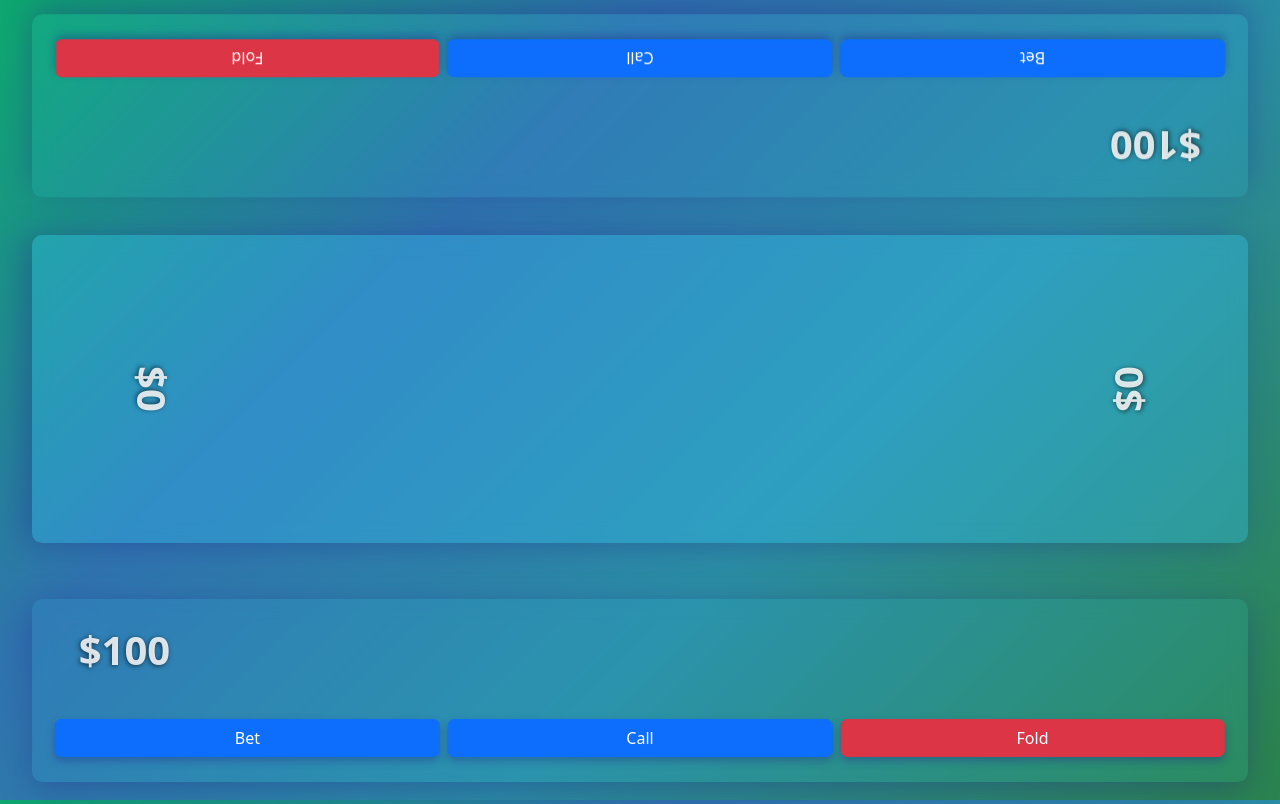
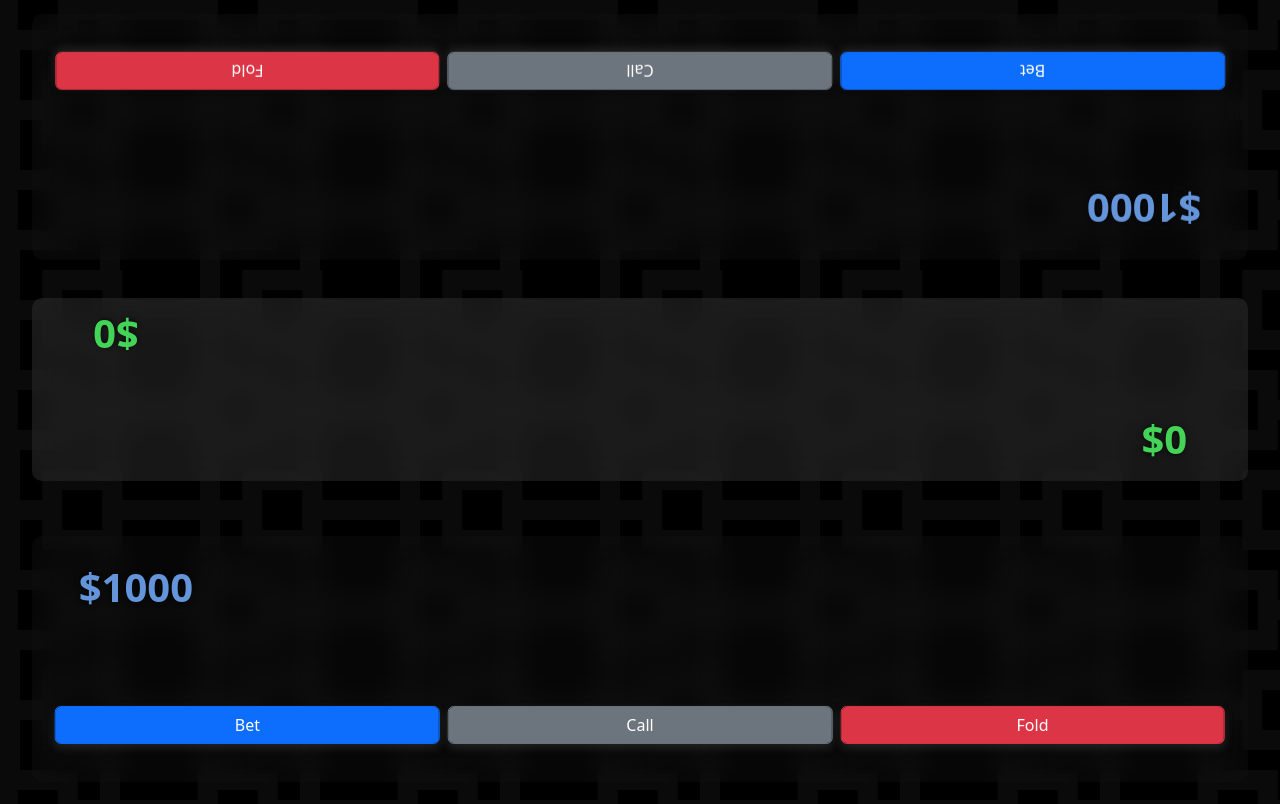
Before and after one commit to CarterE1/ChipCounter, a React (Vite) app: page / in a window 1280 px wide. Built offline with nearby package versions, Linux system fonts and the light colour scheme.

Commit message:
- revamped ui/background/color scheme - added call button functionality - improved bet pop up + bet slider - added +/- buttons for betting - changed starting stack to $1000

```diff
--- a/src/App.css
+++ b/src/App.css
@@ -1,9 +1,10 @@
+
+/* MAIN */
 .wrapper{
   display: flex;
   justify-content: center;
   align-items: center;
   height: 100.5vh;
-
 }
 
 .main {
@@ -16,13 +17,13 @@
   gap: 5%;
 }
 
+/* PLAYER PANEL */
 .PlayerPanel{
   flex-grow: 0.8;
   padding: 1.5%;
-  background: rgba(54, 201, 255, 0.1);
-  box-shadow: 0 8px 32px 0 rgba( 31, 38, 135, 0.37 );
-  backdrop-filter: blur( 10px );
-  -webkit-backdrop-filter: blur( 10px);
+  background: rgba(66, 66, 66, 0.1);
+  backdrop-filter: blur( 15px );
+  -webkit-backdrop-filter: blur( 15px);
   border-radius: 10px;
 }
 
@@ -35,13 +36,14 @@
   width: 95%;
 }
 
+
+/* POT */
 .pot{
   margin-bottom: 2%;
   flex-grow: 1.5;
-  background: rgba( 54, 203, 255, 0.3 );
-  box-shadow: -8px 0px 32px 0px rgba( 31, 38, 135, 0.37 );
-  backdrop-filter: blur( 10px );
-  -webkit-backdrop-filter: blur( 10px);
+  background: rgba(77, 77, 77, 0.3);
+  backdrop-filter: blur( 15px );
+  -webkit-backdrop-filter: blur( 15px);
   border-radius: 10px;
   width: 95%;
 
@@ -52,28 +54,60 @@
 }
 
 .potStack1, .potStack2 {
-  color: rgba(255, 255, 255, 0.85);
+  position: absolute;
+
+  color: rgba(78, 247, 101, 0.85);
   font-weight: bold;
   text-shadow: -1px 1px 5px rgba(0, 0, 0, 0.606);
-
-  margin: 8%;
 }
 
 .potStack1 {
-  transform: rotate(90deg);
+  transform: rotate(180deg);
+  top: 7%;
+  left: 5%;
 }
 
 .potStack2 {
-  transform: rotate(-90deg);
+  right: 5%;
+  bottom: 5%;
 }
 
+.stack{
+  color: rgba(117, 174, 255, 0.85);
+  font-weight: bold;
+  text-shadow: -1px 1px 5px rgba(0, 0, 0, 0.606);
+  margin-left: 2%;
+}
+
+.main-btns{
+  display: block;
+  margin: 0 auto;
+  position: relative;
+  top: 60%;
+  left: 50%;
+  transform: translate(-50%, -58%);
+
+  box-shadow: 0px 4px 8px 0px rgba(77, 77, 77, 0.37);
+}
+
+
+/* BET SCREEN */
 .bet-amount{
-  background: rgba( 54, 203, 255, 0.3 );
-  box-shadow: -8px 0px 32px 0px rgba( 31, 38, 135, 0.37 );
-  backdrop-filter: blur( 10px );
-  -webkit-backdrop-filter: blur( 10px);
+  position: absolute;
+
+  background: rgba(0, 0, 0, 0.788);
+  backdrop-filter: blur( 20px );
+  -webkit-backdrop-filter: blur( 20px);
   border-radius: 10px;
+
   width: 95%;
+  height: 100%;
+
+  bottom: 0;
+  left: 50%;
+  transform: translateX(-50%);
+
+  z-index: 5;
 
   display: flex;
   justify-content: center;
@@ -81,10 +115,41 @@
 }
 
 .bet-slider{
-  margin-top: 5%;
+  margin-top: 8%;
   margin-left: 5%;
   margin-bottom: 2.5%;
-  width: 75% !important;
+  width: 70% !important;
+}
+
+.slider {
+  -webkit-appearance: none;
+  width: 100%;
+  height: 15%;
+  border-radius: 5px;
+  background: #ffffff;
+  outline: none;
+  opacity: 1;
+  -webkit-transition: .2s;
+  transition: opacity .2s;
+}
+
+
+.slider::-webkit-slider-thumb {
+  -webkit-appearance: none;
+  appearance: none;
+  width: 7.5vw;
+  height: 3.5vh;
+  border-radius: 50%;
+  background: #2356ff;
+  cursor: pointer;
+}
+
+.slider::-moz-range-thumb {
+  width: 7.5vw;
+  height: 3.5vh;
+  border-radius: 50%;
+  background: #2356ff;
+  cursor: pointer;
 }
 
 .bet-form-label {
@@ -96,30 +161,19 @@
 }
 
 .bet-buttons {
-  width: 90%;
+  width: 70%;
   margin: 0 auto;
   margin-top: 3%;
+  margin-bottom: 2.5%;
 }
 
-.main-btns{
-  display: block;
+.bet-confirm-buttons {
+  width: 50%;
   margin: 0 auto;
-  position: relative;
-  top: 60%;
-  left: 50%;
-  transform: translate(-50%, -58%);
-
-  box-shadow: 0px 4px 8px 0px rgba( 31, 38, 135, 0.37 );
+  margin-top: 2%;
 }
 
-.stack{
-  color: rgba(255, 255, 255, 0.85);
-  font-weight: bold;
-  text-shadow: -1px 1px 5px rgba(0, 0, 0, 0.606);
-  margin-left: 2%;
-}
-
-
+/*
 body {
   margin: auto;
   font-family: -apple-system, BlinkMacSystemFont, sans-serif;
@@ -140,4 +194,59 @@ body {
   100% {
       background-position: 0% 0%;
   }
+}*/
+
+body {
+  --s: 100px; /* control the size */
+  --c1: #0a0a0a;
+  --c2: #000000;
+
+  --_s: calc(2*var(--s)) calc(2*var(--s));
+  --_g: var(--_s) conic-gradient(at 40% 40%,#0000 75%,var(--c1) 0);
+  --_p: var(--_s) conic-gradient(at 20% 20%,#0000 75%,var(--c2) 0);
+  background:
+    calc( .9*var(--s)) calc( .9*var(--s))/var(--_p),
+    calc(-.1*var(--s)) calc(-.1*var(--s))/var(--_p),
+    calc( .7*var(--s)) calc( .7*var(--s))/var(--_g),
+    calc(-.3*var(--s)) calc(-.3*var(--s))/var(--_g),
+    conic-gradient(from 90deg at 20% 20%,var(--c2) 25%,var(--c1) 0)
+    0 0/var(--s) var(--s);
+  animation: m 10s infinite;
 }
+@keyframes m {
+  0% {
+    background-position:
+    calc( .9*var(--s)) calc( .9*var(--s)),
+    calc(-.1*var(--s)) calc(-.1*var(--s)),
+    calc( .7*var(--s)) calc( .7*var(--s)),
+    calc(-.3*var(--s)) calc(-.3*var(--s)),0 0
+  }
+  25% {
+    background-position:
+    calc(1.9*var(--s)) calc( .9*var(--s)),
+    calc(-1.1*var(--s)) calc(-.1*var(--s)),
+    calc(1.7*var(--s)) calc( .7*var(--s)),
+    calc(-1.3*var(--s)) calc(-.3*var(--s)),0 0
+  }
+  50% {
+    background-position:
+    calc(1.9*var(--s)) calc(-.1*var(--s)),
+    calc(-1.1*var(--s)) calc( .9*var(--s)),
+    calc(1.7*var(--s)) calc(-.3*var(--s)),
+    calc(-1.3*var(--s)) calc( .7*var(--s)),0 0
+  }
+  75% {
+    background-position:
+    calc(2.9*var(--s)) calc(-.1*var(--s)),
+    calc(-2.1*var(--s)) calc( .9*var(--s)),
+    calc(2.7*var(--s)) calc(-.3*var(--s)),
+    calc(-2.3*var(--s)) calc( .7*var(--s)),0 0
+  }
+  100% {
+    background-position:
+    calc(2.9*var(--s)) calc(-1.1*var(--s)),
+    calc(-2.1*var(--s)) calc(1.9*var(--s)),
+    calc(2.7*var(--s)) calc(-1.3*var(--s)),
+    calc(-2.3*var(--s)) calc(1.7*var(--s)),0 0
+  }
+}
--- a/src/App.tsx
+++ b/src/App.tsx
@@ -4,22 +4,35 @@ import { useState } from "react";
 
 function App() {
   //const [alertVisable, setAlertVisable] = useState(false);
-  var startingStack = 100;
+  var startingStack = 1000;
   const [stack1, setStack1] = useState(startingStack);
   const [stack2, setStack2] = useState(startingStack);
+  const [player1Call, setPlayer1Call] = useState({ enabled: false, amount: 0 });
+  const [player2Call, setPlayer2Call] = useState({ enabled: false, amount: 0 });
 
   const [potStack, setPotStack] = useState(0);
 
-  function updatePot(num: number) {
+  function updatePlayerCall(player: string, amount: number) {
+    if (player === "player1") {
+      setPlayer2Call({ enabled: true, amount: amount });
+      setPlayer1Call({ enabled: false, amount: 0 });
+    } else {
+      setPlayer1Call({ enabled: true, amount: amount });
+      setPlayer2Call({ enabled: false, amount: 0 });
+    }
+  }
+
+  function updatePot(num: number, player: string) {
     var newPotStack = potStack + num;
     if (newPotStack >= 0) {
       setPotStack(newPotStack);
+      updatePlayerCall(player, num);
     }
   }
 
   function updateStack(num: number, player: string) {
     var newStack = player === "player1" ? stack1 + num : stack2 + num;
-    if (newStack && newStack >= 0) {
+    if (newStack != null && newStack >= 0) {
       player === "player1" ? setStack1(newStack) : setStack2(newStack);
       return true;
     }
@@ -56,8 +69,9 @@ function App() {
             getStack={() => getStack("player1")}
             getPotStack={() => potStack}
             updateStack={(num: number) => updateStack(num, "player1")}
-            updatePot={(num: number) => updatePot(num)}
+            updatePot={(num: number) => updatePot(num, "player1")}
             foldHand={() => foldHand("player1")}
+            getCallInfo={() => player1Call}
           ></PlayerInfo>
           {/* Pot */}
           <div className="pot">
@@ -72,8 +86,9 @@ function App() {
             getStack={() => getStack("player2")}
             getPotStack={() => potStack}
             updateStack={(num: number) => updateStack(num, "player2")}
-            updatePot={(num: number) => updatePot(num)}
+            updatePot={(num: number) => updatePot(num, "player2")}
             foldHand={() => foldHand("player2")}
+            getCallInfo={() => player2Call}
           ></PlayerInfo>
         </div>
       </div>
--- a/src/components/BetAmount.tsx
+++ b/src/components/BetAmount.tsx
@@ -6,6 +6,7 @@ type Props = {
   getStackSize: () => number;
   getBetAmount: () => number;
   setBetAmount: (num: number) => void;
+  hideBetAmountLabel: () => void;
   finishBet: () => void;
 };
 
@@ -15,43 +16,44 @@ function BetAmount({
   getBetAmount,
   setBetAmount,
   finishBet,
+  hideBetAmountLabel,
 }: Props) {
   return (
     <>
       <div className="bet-amount">
         <div className="btn-group bet-buttons" role="group">
-          <Button variant="primary" onClick={() => {}}>
-            1/2x
+          <Button
+            variant="primary"
+            onClick={() => {
+              setBetAmount(getBetAmount() - 5);
+              document
+                .querySelector("#betAmount")
+                ?.setAttribute("value", getBetAmount().toString());
+            }}
+          >
+            -
           </Button>
           <Button variant="primary" onClick={() => {}}>
             POT
           </Button>
-          <Button variant="primary" onClick={() => {}}>
-            2x
-          </Button>
           <Button
-            variant="success"
+            variant="primary"
             onClick={() => {
-              finishBet();
+              setBetAmount(getBetAmount() + 5);
+              document
+                .querySelector("#betAmount")
+                ?.setAttribute("value", getBetAmount().toString());
             }}
           >
-            <svg
-              xmlns="http://www.w3.org/2000/svg"
-              width="16"
-              height="16"
-              fill="currentColor"
-              className="bi bi-check-circle-fill"
-              viewBox="0 0 16 16"
-            >
-              <path d="M16 8A8 8 0 1 1 0 8a8 8 0 0 1 16 0m-3.97-3.03a.75.75 0 0 0-1.08.022L7.477 9.417 5.384 7.323a.75.75 0 0 0-1.06 1.06L6.97 11.03a.75.75 0 0 0 1.079-.02l3.992-4.99a.75.75 0 0 0-.01-1.05z" />
-            </svg>
+            +
           </Button>
         </div>
         <div>
           <input
             type="range"
-            className="form-range bet-slider"
+            className="slider bet-slider"
             id="betAmount"
+            step="5"
             min="0"
             max={getStackSize()}
             onChange={(e) => setBetAmount(parseInt(e.target.value))}
@@ -60,6 +62,24 @@ function BetAmount({
             {"$" + getBetAmount()}
           </label>
         </div>
+        <div className="btn-group bet-confirm-buttons" role="group">
+          <Button
+            variant="danger"
+            onClick={() => {
+              hideBetAmountLabel();
+            }}
+          >
+            CANCEL
+          </Button>
+          <Button
+            variant="success"
+            onClick={() => {
+              finishBet();
+            }}
+          >
+            BET
+          </Button>
+        </div>
       </div>
     </>
   );
--- a/src/components/PlayerInfo.tsx
+++ b/src/components/PlayerInfo.tsx
@@ -8,6 +8,7 @@ type Props = {
   updateStack: (num: number) => boolean;
   getPotStack: () => number;
   getStack: () => number;
+  getCallInfo: () => { enabled: boolean; amount: number };
   foldHand: () => void;
 };
 
@@ -17,15 +18,21 @@ function PlayerInfo({
   getStack,
   foldHand,
   getPotStack,
+  getCallInfo,
   updateStack,
 }: Props) {
   const [betAmountVisible, setBetAmountVisible] = useState(false);
   const [betAmount, setBetAmount] = useState(0);
 
-  function finishBet() {
-    if (updateStack(-1 * betAmount)) {
-      updatePot(betAmount);
+  function finishBet(amount?: number) {
+    var _betAmount = amount ? amount : betAmount;
+    if (updateStack(-1 * _betAmount)) {
+      updatePot(_betAmount);
     }
+    setBetAmountVisible(false);
+  }
+
+  function hideBetAmount() {
     setBetAmountVisible(false);
   }
 
@@ -40,7 +47,10 @@ function PlayerInfo({
             getPotStack={getPotStack}
             getStackSize={getStack}
             getBetAmount={() => betAmount}
-            setBetAmount={(num: number) => setBetAmount(num)}
+            hideBetAmountLabel={() => hideBetAmount()}
+            setBetAmount={(num: number) => {
+              num >= 0 && num <= getStack() ? setBetAmount(num) : null;
+            }}
           ></BetAmount>
         )}
 
@@ -53,6 +63,7 @@ function PlayerInfo({
               /*
                */
               setBetAmountVisible(!betAmountVisible);
+              setBetAmount(0);
             }}
           >
             Bet
@@ -61,9 +72,9 @@ function PlayerInfo({
         <div className="col">
           <Button
             className="main-btns"
-            variant="primary"
+            variant={getCallInfo().enabled ? "success" : "secondary"}
             onClick={() => {
-              //updatePot(stack); -- update pot with whatever player is calling
+              finishBet(getCallInfo().amount);
             }}
           >
             Call
```
